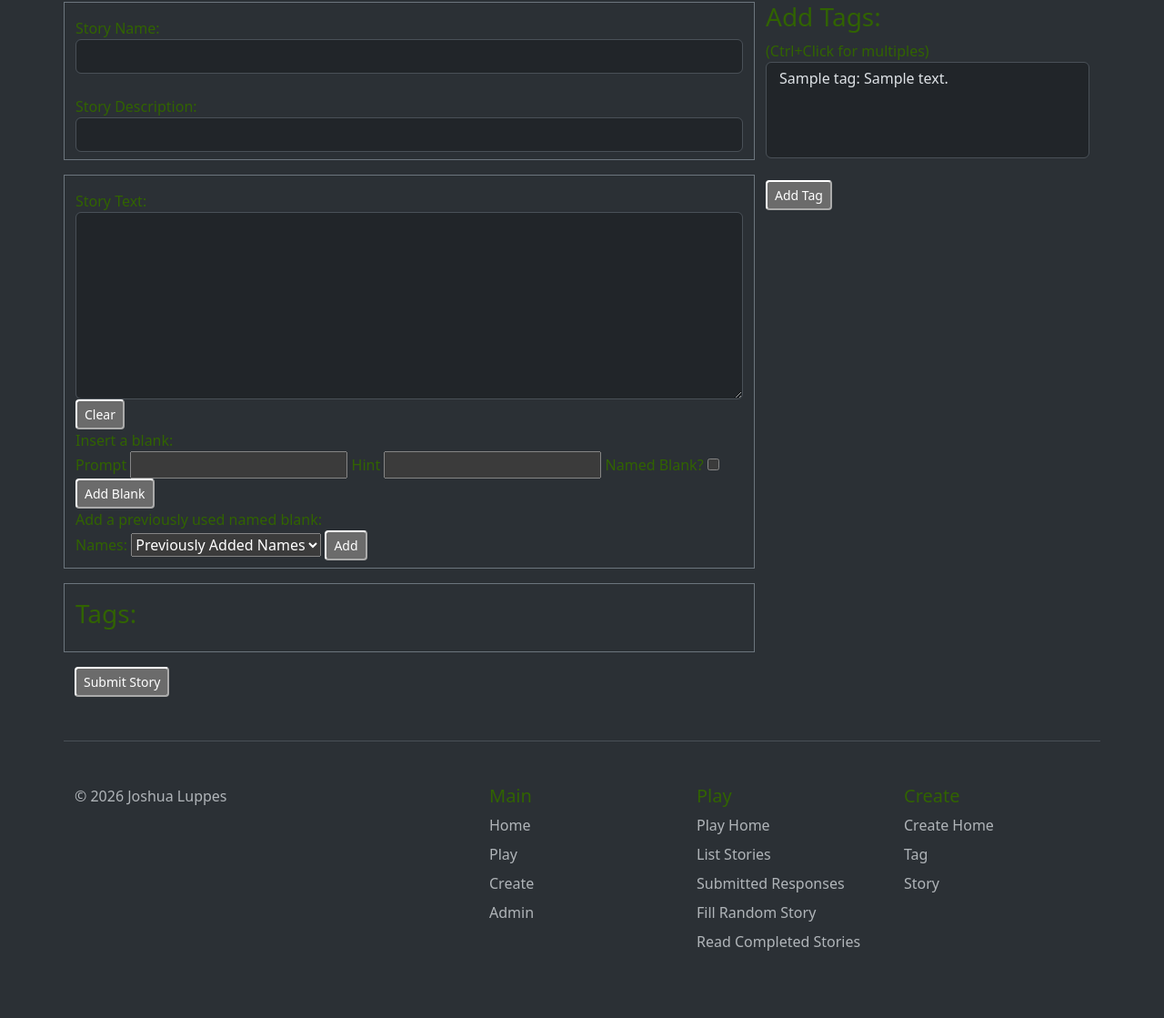
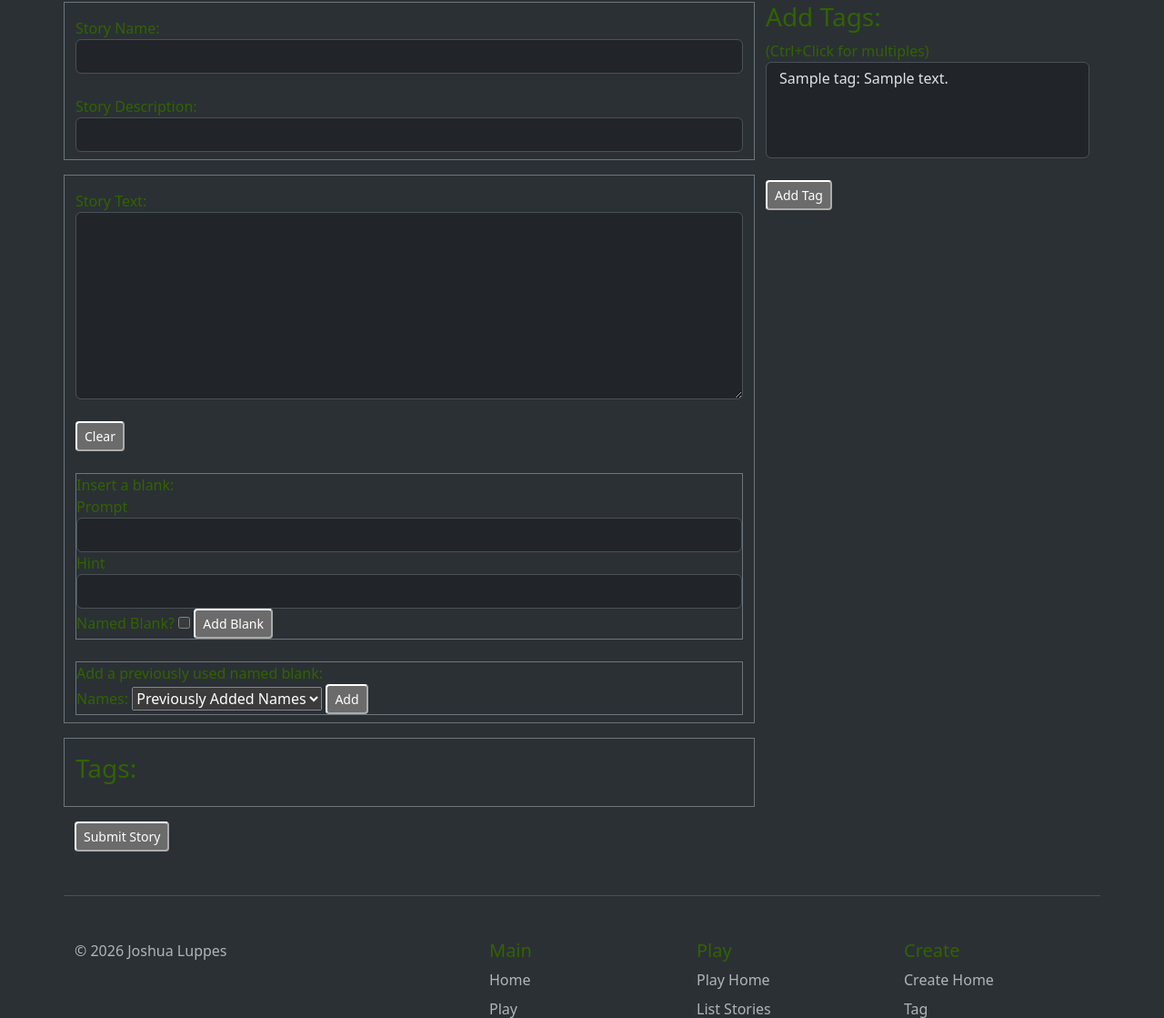
Before and after one commit to JLuppes/MaddestLibber, a Flask app: page /create/story in a window 1280 px wide. Shown: the part 177-1296 px from the top of the page at 91% size. Before the commit the page ends 1222 px from the top, so only its background shows below. Run offline with Flask 3, Linux system fonts and the light colour scheme; tables that the repository leaves empty hold one stand-in row (values such as "Sample post"); parts of the project's set-up code (start-up, migrations or seed data) failed here and were passed over.

Commit message:
Convert new blank form to wtforms format

```diff
--- a/app/create/forms.py
+++ b/app/create/forms.py
@@ -1,6 +1,6 @@
 
 from flask_wtf import FlaskForm
-from wtforms import StringField, TextAreaField, HiddenField
+from wtforms import StringField, TextAreaField, HiddenField, BooleanField
 from wtforms.validators import DataRequired
 
 
@@ -11,6 +11,12 @@ class NewStoryForm(FlaskForm):
     tagList = HiddenField("Tags")
 
 
+class NewBlankForm(FlaskForm):
+    prompt = StringField('Prompt', validators=[DataRequired()])
+    hint = StringField('Hint')
+    named = BooleanField('Named Blank?')
+
+
 class NewTagForm(FlaskForm):
     name = StringField('Tag Name', validators=[DataRequired()])
     description = StringField("Tag Description")
--- a/app/create/templates/create/create_story.html
+++ b/app/create/templates/create/create_story.html
@@ -14,42 +14,51 @@ Story{%endblock%} {% block content %}
 <div class="row justify-content-center">
   <div class="col-8">
     <form method="POST" action="{{url_for('create.newStory')}}">
-      {{ newStoryForm.csrf_token }}
+      {{newStoryForm.csrf_token}}
 
       <div class="row border border-secondary mb-3 pb-2">
         <div class="gy-3">
-          {{ newStoryForm.name.label(class="form-label") }}:
-          {{newStoryForm.name(size=20, class="form-control") }}
+          {{newStoryForm.name.label(class="form-label")}}:
+          {{newStoryForm.name(size=20, class="form-control")}}
           <br />
-          {{ newStoryForm.description.label(class="form-label") }}: {{
-          newStoryForm.description(size=20, class="form-control") }}
+          {{newStoryForm.description.label(class="form-label")}}:
+          {{newStoryForm.description(size=20, class="form-control")}}
         </div>
       </div>
 
       <div class="row border border-secondary mb-3 pb-2">
         <div class="gy-3">
-          {{ newStoryForm.text.label(class="form-label")}}:
+          {{newStoryForm.text.label(class="form-label")}}:
           {{newStoryForm.text(id="story-text-box", rows=8,
           class="form-control")}}
+          <br>
           <button class="form-control-sm" onclick="clearStory(event)">
             Clear
           </button>
+          <br>
+          <br>
+          <div class="border border-secondary">
+            <p>Insert a blank:</p>
+            <div class="gy-3">
 
-          <p>Insert a blank:</p>
-          <div>
-            <label for="newBlankName">Prompt</label>
-            <input type="text" name="newBlankName" id="newBlankName" />
-            <label for="newBlankHint">Hint</label>
-            <input type="text" name="newBlankHint" id="newBlankHint" />
-            <label for="newBlankNamed">Named Blank?</label>
-            <input type="checkbox" name="newBlankNamed" id="newBlankNamed" />
+              {{newBlankForm.prompt.label(class="form-label")}}
+              {{newBlankForm.prompt(class="form-control", id="newBlankName")}}
+
+              {{newBlankForm.hint.label(class="form-label")}}
+              {{newBlankForm.hint(class="form-control", id="newBlankHint")}}
+
+              {{newBlankForm.named.label(class="form-label")}}
+              {{newBlankForm.named(id='newBlankNamed')}}
 
               <button onclick="handleBlank(event)" class="form-control-sm">
                 Add Blank
               </button>
+
             </div>
 
-          <div>
+          </div>
+          <br>
+          <div class="border border-secondary">
             <p>Add a previously used named blank: </p>
             <label for="namedList">Names:</label>
             <select id="namedList" id="namedList">
@@ -69,12 +78,7 @@ Story{%endblock%} {% block content %}
         </div>
       </div>
 
-      <input
-        class="form-control-sm"
-        class="submit"
-        type="submit"
-        value="Submit Story"
-      />
+      <input class="form-control-sm" class="submit" type="submit" value="Submit Story" />
     </form>
   </div>
   <div class="col-4">
@@ -90,12 +94,7 @@ Story{%endblock%} {% block content %}
         {% endfor %}
       </select>
       <br />
-      <input
-        class="form-control-sm"
-        type="submit"
-        onclick="handleNewTagForm(event)"
-        value="Add Tag"
-      />
+      <input class="form-control-sm" type="submit" onclick="handleNewTagForm(event)" value="Add Tag" />
     </form>
   </div>
 </div>
@@ -105,9 +104,9 @@ Story{%endblock%} {% block content %}
   const newBlankHint = document.getElementById("newBlankHint");
   const newBlankNamed = document.getElementById("newBlankNamed");
   const newStoryBox = document.getElementById("story-text-box");
-  const namedBlankTag = {% if namedBlankTag %}"{{namedBlankTag}}"{% else %}"*"{% endif %};
-  const leftBracket = {% if leftBracket %}"{{leftBracket}}"{% else %}`~[`{% endif %} ;
-  const rightBracket = {% if rightBracket %}"{{rightBracket}}"{% else %}`]~`{% endif %} ;
+  const namedBlankTag = {% if namedBlankTag %}"{{namedBlankTag}}"{% else %} "*"{% endif %};
+  const leftBracket = {% if leftBracket %}"{{leftBracket}}"{% else %} `~[`{% endif %};
+  const rightBracket = {% if rightBracket %}"{{rightBracket}}"{% else %} `]~`{% endif %};
   const namedList = document.getElementById("namedList")
 
   function clearStory(event) {
@@ -128,7 +127,7 @@ Story{%endblock%} {% block content %}
     addBlank(newName, newHint, newNamed)
 
     // If the blank is named, add it to the previously named list
-    if (newNamed){
+    if (newNamed) {
       const newNamedListElement = document.createElement('option')
       newNamedListElement.value = newName
       const namedListEntrySecondHalf = newHint ? ` | ${newHint}` : ''
@@ -142,15 +141,15 @@ Story{%endblock%} {% block content %}
     newBlankNamed.checked = false
   }
 
-  function handleNamedList(event){
+  function handleNamedList(event) {
     event.preventDefault()
     const nameToAdd = namedList.value
-    if (nameToAdd){
+    if (nameToAdd) {
       addBlank(namedList.value, "previously named", true)
     }
   }
 
-  function addBlank(name, hint, named){
+  function addBlank(name, hint, named) {
     const namedTag = named ? namedBlankTag : "";
     const secondHalf = hint ? " | " + hint : "";
     newStoryBox.value += `${leftBracket}${namedTag}${name}${secondHalf}${rightBracket}`;
--- a/app/create/views.py
+++ b/app/create/views.py
@@ -1,6 +1,6 @@
 from flask import render_template, request, redirect, url_for, flash
 from app.models import db, Tag, Story, Story_Tag
-from app.create.forms import NewStoryForm, NewTagForm
+from app.create.forms import NewStoryForm, NewTagForm, NewBlankForm
 
 from . import create_blueprint
 
@@ -71,6 +71,7 @@ def makeStoryTagConnection(story, tag):
 def newStory():
     newStoryForm = NewStoryForm()
     newTagForm = NewTagForm()
+    newBlankForm = NewBlankForm()
     tags = Tag.query.all()
 
     if newStoryForm.validate_on_submit():
@@ -96,7 +97,7 @@ def newStory():
 
         return redirect(url_for('play.home'))
     else:
-        return render_template('create/create_story.html', newStoryForm=newStoryForm, newTagForm=newTagForm, tags=tags, namedBlankTag=named_blank_tag, leftBracket=blank_start, rightBracket=blank_end)
+        return render_template('create/create_story.html', newStoryForm=newStoryForm, newBlankForm=newBlankForm, newTagForm=newTagForm, tags=tags, namedBlankTag=named_blank_tag, leftBracket=blank_start, rightBracket=blank_end)
 
 
 @create_blueprint.route('/tag', methods=['GET', 'POST'])
```
Lines whose indentation alone changed are shown as unchanged.
